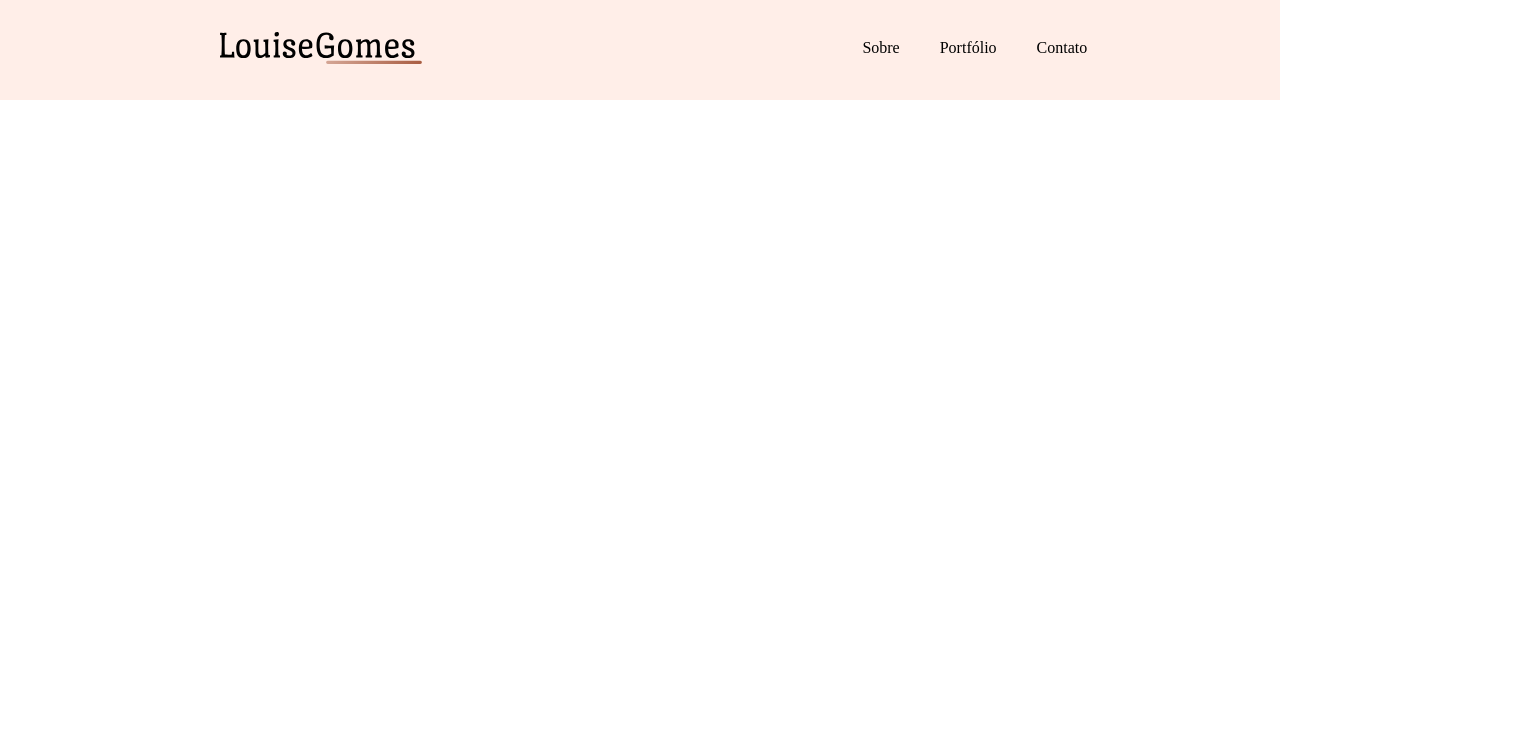
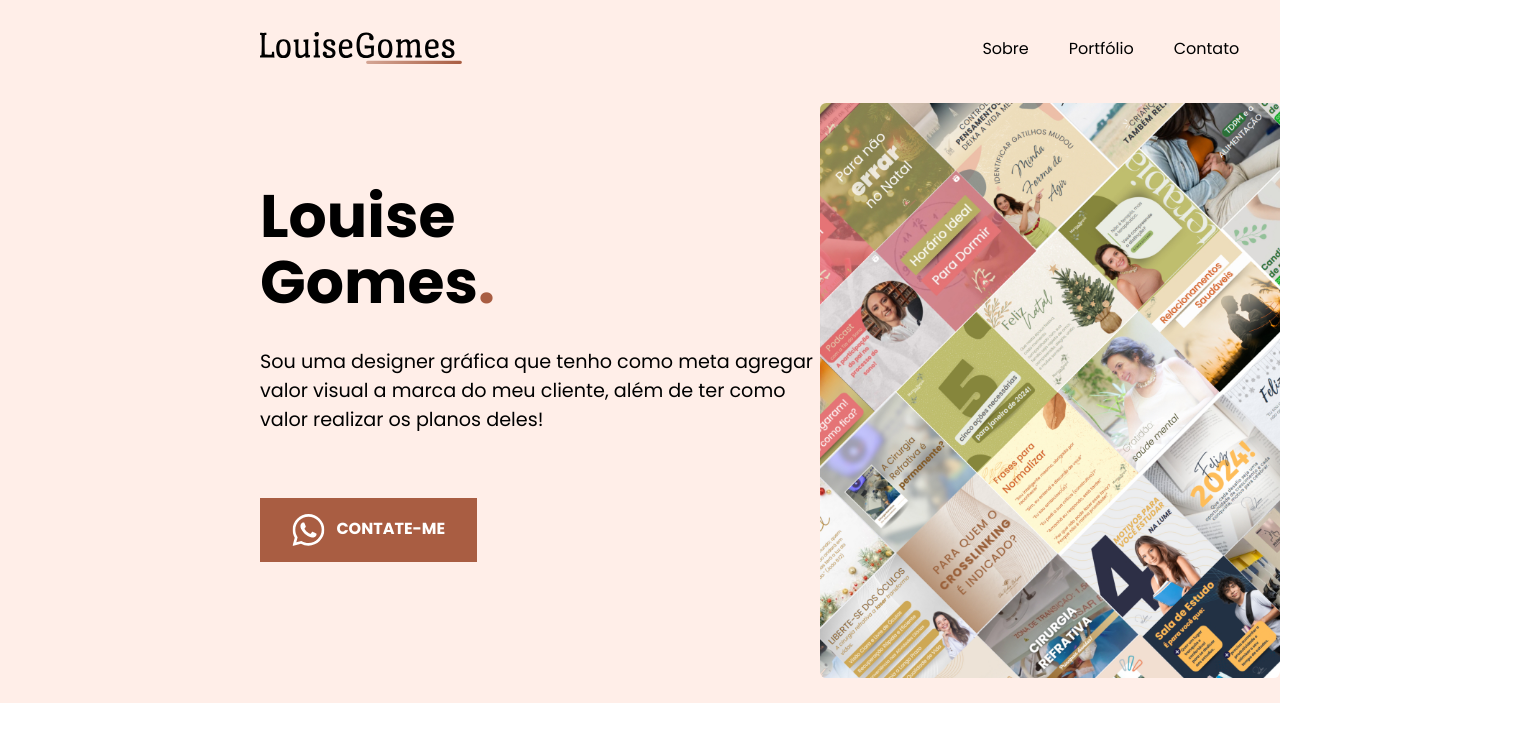
Before and after one commit to louisegomescode/LandingPage, a plain HTML site: page index.html in a window 1280 px wide. Shown: the whole page, 1540 px wide, since content can reach past the window. Drawn offline with Linux system fonts and the light colour scheme.

Commit message:
término do main

```diff
--- a/css/style.css
+++ b/css/style.css
@@ -1,6 +1,7 @@
 * {
   margin: 0;
   padding: 0;
+  font-family: poppins;
 }
 
 a {
@@ -10,22 +11,88 @@ a {
 
 /* DIVISORIA */
 
-.header-bar {
+nav {
   background-color: #ffeee8;
   display: flex;
   justify-content: space-between;
 }
 
 .logo-lou {
-  margin: 2rem 13.75rem;
+  margin: 2rem 16.25rem;
   height: 2rem;
 }
 
 .list-menu {
-  margin: 2rem 13.75rem;
+  margin: 2rem 16.25rem;
   height: 2rem;
   display: flex;
   list-style-type: none;
   gap: 2.5rem;
   place-items: center;
 }
+
+/* DIVISORIA */
+
+main {
+  background-color: #ffeee8;
+  display: flex;
+  justify-content: space-between;
+}
+
+main div h1 span {
+  color: #a95d42;
+}
+
+.main-left {
+  display: inline-block;
+}
+
+.main-left h1 {
+  font-size: 3.75rem;
+  line-height: 1.1;
+  margin-top: 5rem;
+  margin-bottom: 2rem;
+  margin-left: 16.25rem;
+}
+
+.main-left p {
+  font-size: 1.2rem;
+  margin-top: 2rem;
+  margin-bottom: 2rem;
+  margin-left: 16.25rem;
+}
+
+.main-left a img {
+  vertical-align: middle;
+  margin-right: 0.5rem;
+  fill: #fff;
+  color: #fff;
+}
+
+.main-left a {
+  font-weight: bold;
+  margin-top: 2rem;
+  margin-bottom: 2rem;
+  margin-left: 16.25rem;
+  display: inline-block;
+  background-color: #a95d42;
+  padding: 1rem 2rem;
+  color: #fff;
+}
+
+.personal-description {
+  width: 35rem;
+}
+
+.div-image-top {
+  overflow: visible;
+  height: 37.5rem;
+}
+
+.image-top {
+  width: 35rem;
+  height: auto;
+  max-width: 100%;
+  margin-right: 16.25rem;
+  border-radius: 0.4rem;
+}
--- a/index.html
+++ b/index.html
@@ -6,12 +6,17 @@
     <meta name="viewport" content="width=device-width, initial-scale=1.0">
     <title>Louise Gomes</title>
     <link rel="stylesheet" href="css/style.css">
+    <link rel="icon" href="img/favicon.ico" type="image/x-icon">
+
+    <link rel="preconnect" href="https://fonts.googleapis.com">
+    <link rel="preconnect" href="https://fonts.gstatic.com" crossorigin>
+    <link href="https://fonts.googleapis.com/css2?family=Poppins:ital,wght@0,100;0,200;0,300;0,400;0,500;0,600;0,700;0,800;0,900;1,100;1,200;1,300;1,400;1,500;1,600;1,700;1,800;1,900&display=swap" rel="stylesheet">
 </head>
 
 <body>
-    <nav class="header-bar">
+    <nav>
         <div>
-            <img class="logo-lou" src="img/logo.svg" alt="logo">
+            <img class="logo-lou" src="img/logo.svg" alt="Logo Louise Gomes">
         </div>
 
         <div>
@@ -22,6 +27,20 @@
             </ul>
         </div>
     </nav>
+
+    <main>
+        <div class="main-left">
+            <h1>Louise<br>Gomes<span>.</span></h1>
+
+            <p class="personal-description">Sou uma designer gráfica que tenho como meta agregar valor visual a marca do meu cliente, além de ter como valor realizar os planos deles!</p>
+
+            <a href="https://api.whatsapp.com/send?phone=558591551725&text=Ol%C3%A1%21%20Vi%20seu%20portf%C3%B3lio%20e%20gostaria%20de%20um%20or%C3%A7amento." target="_blank"><img src="img/whatsapp.svg" alt="Logo Whatsapp"> CONTATE-ME</a>
+        </div>
+
+        <div class="div-image-top">
+            <img class="image-top" src="img/main-image.jpg" alt="Imagem de exposição de projetos">
+        </div>
+    </main>
 </body>
 
 </html>
```
Also changed, not shown: img/favicon.ico (added), img/main-image.jpg (added), img/whatsapp.svg (added).
